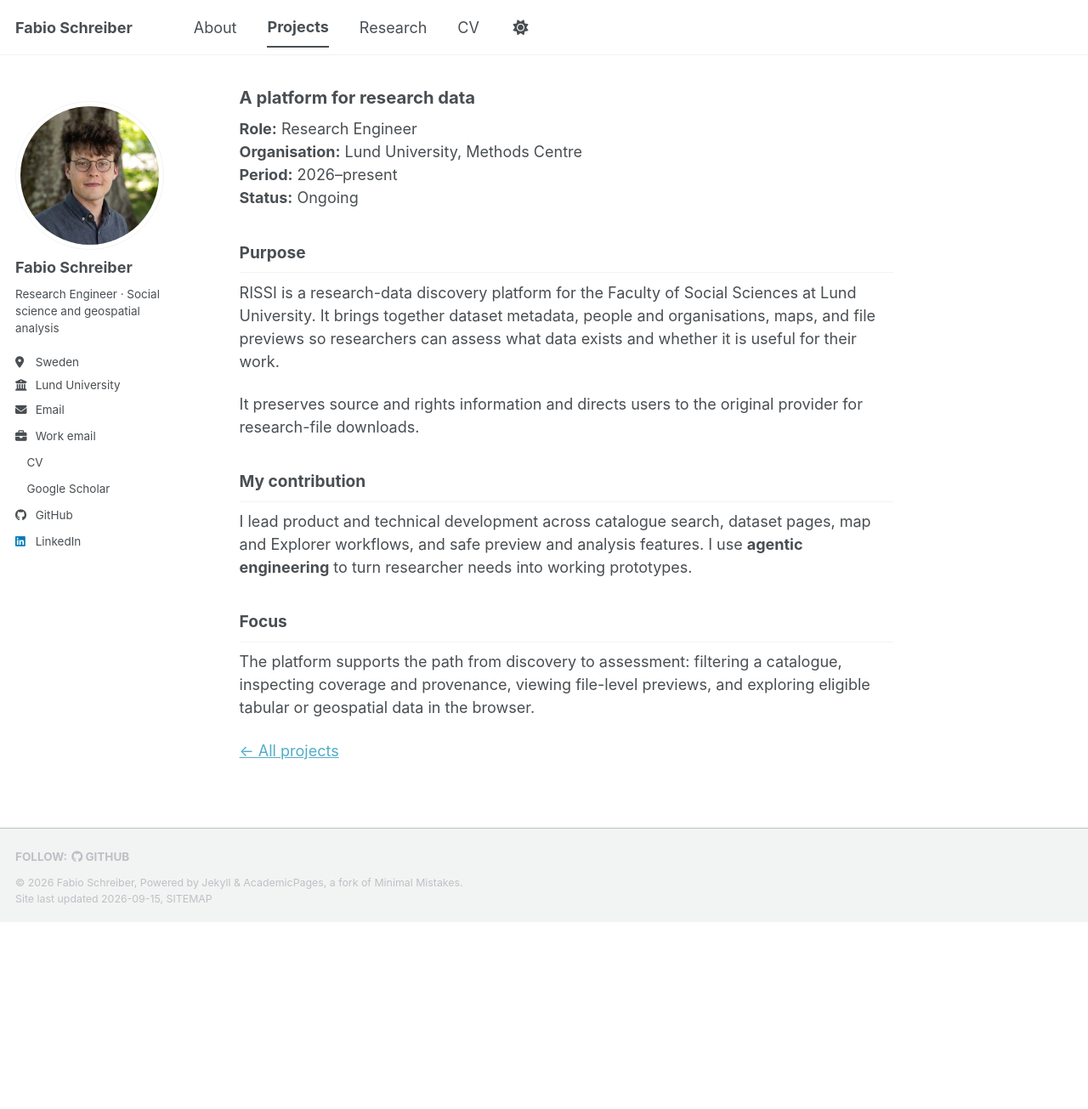
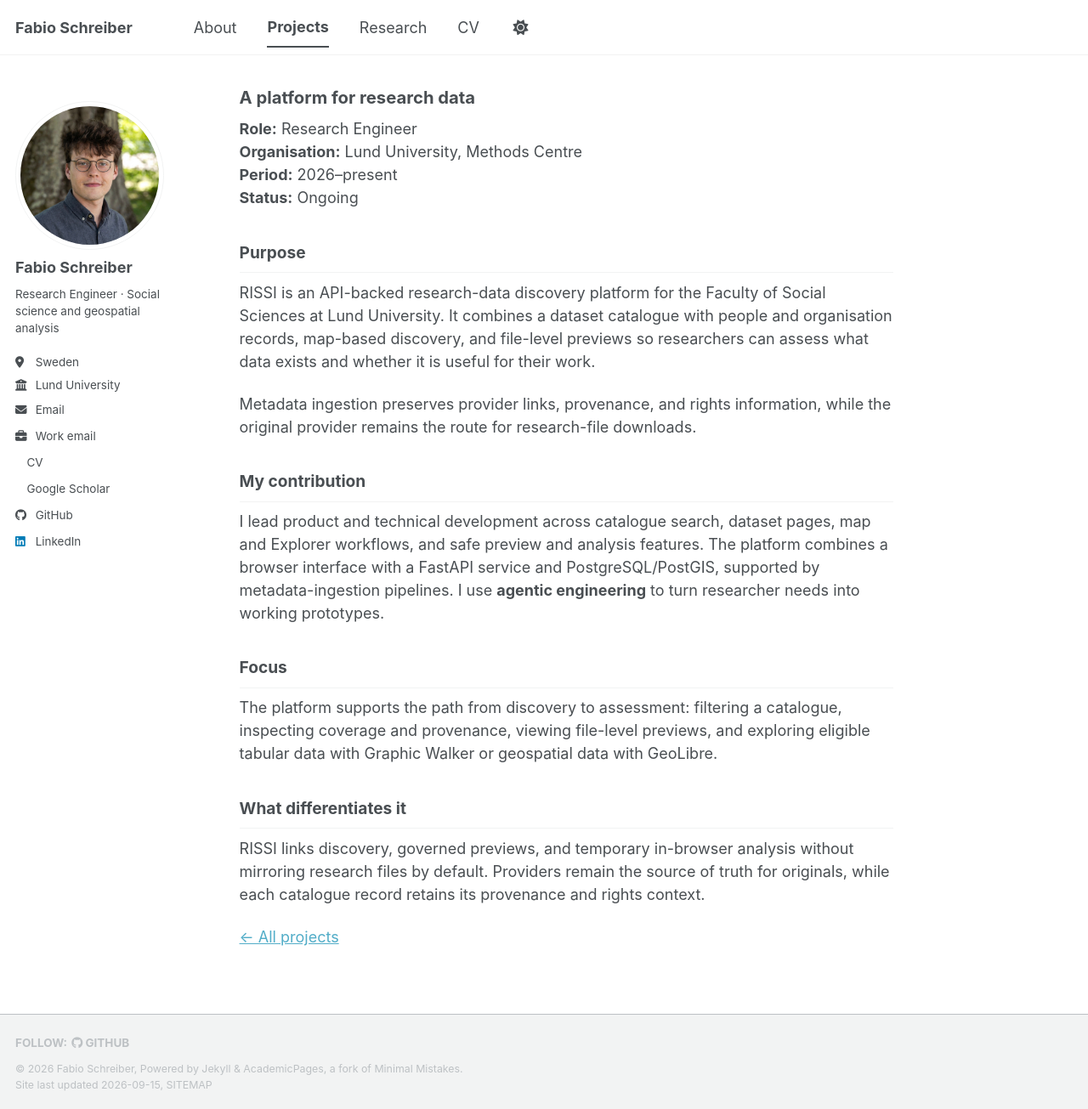
Before and after one commit to fab1s/fab1s.github.io, a Jekyll site: the page built from _portfolio/research-data-platform.md, in a window 1280 px wide and 1305 px high. Shown: the whole window at 85% size. Built offline with Jekyll 4.4.1, drawn with Linux system fonts in a browser that asks for light colours; a style sheet for code colours, icons or effects is not loaded.

Commit message:
Add technical RISSI platform detail

```diff
--- a/_portfolio/research-data-platform.md
+++ b/_portfolio/research-data-platform.md
@@ -16,16 +16,20 @@ order: 2
 
 ## Purpose
 
-RISSI is a research-data discovery platform for the Faculty of Social Sciences at Lund University. It brings together dataset metadata, people and organisations, maps, and file previews so researchers can assess what data exists and whether it is useful for their work.
+RISSI is an API-backed research-data discovery platform for the Faculty of Social Sciences at Lund University. It combines a dataset catalogue with people and organisation records, map-based discovery, and file-level previews so researchers can assess what data exists and whether it is useful for their work.
 
-It preserves source and rights information and directs users to the original provider for research-file downloads.
+Metadata ingestion preserves provider links, provenance, and rights information, while the original provider remains the route for research-file downloads.
 
 ## My contribution
 
-I lead product and technical development across catalogue search, dataset pages, map and Explorer workflows, and safe preview and analysis features. I use **agentic engineering** to turn researcher needs into working prototypes.
+I lead product and technical development across catalogue search, dataset pages, map and Explorer workflows, and safe preview and analysis features. The platform combines a browser interface with a FastAPI service and PostgreSQL/PostGIS, supported by metadata-ingestion pipelines. I use **agentic engineering** to turn researcher needs into working prototypes.
 
 ## Focus
 
-The platform supports the path from discovery to assessment: filtering a catalogue, inspecting coverage and provenance, viewing file-level previews, and exploring eligible tabular or geospatial data in the browser.
+The platform supports the path from discovery to assessment: filtering a catalogue, inspecting coverage and provenance, viewing file-level previews, and exploring eligible tabular data with Graphic Walker or geospatial data with GeoLibre.
+
+## What differentiates it
+
+RISSI links discovery, governed previews, and temporary in-browser analysis without mirroring research files by default. Providers remain the source of truth for originals, while each catalogue record retains its provenance and rights context.
 
 [← All projects](/projects/)
```
